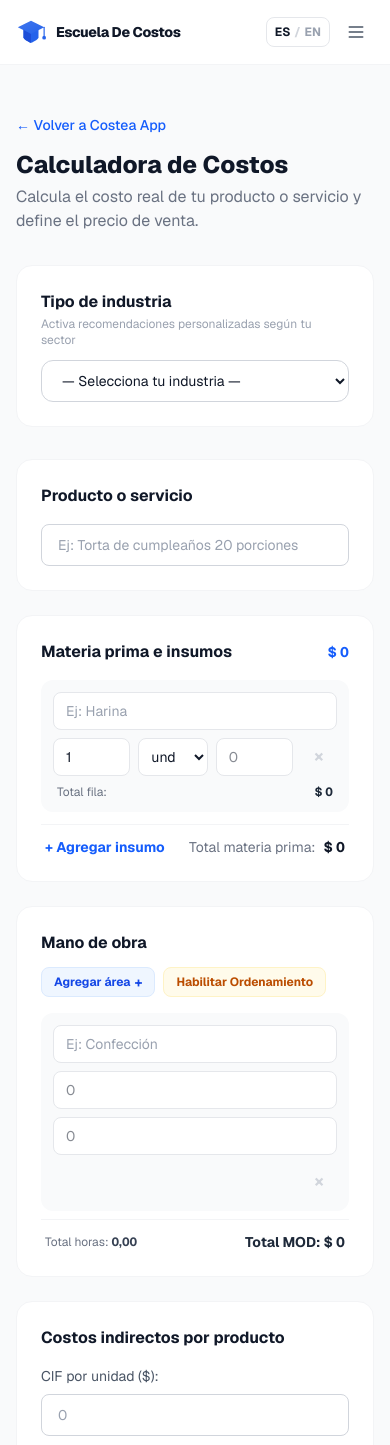
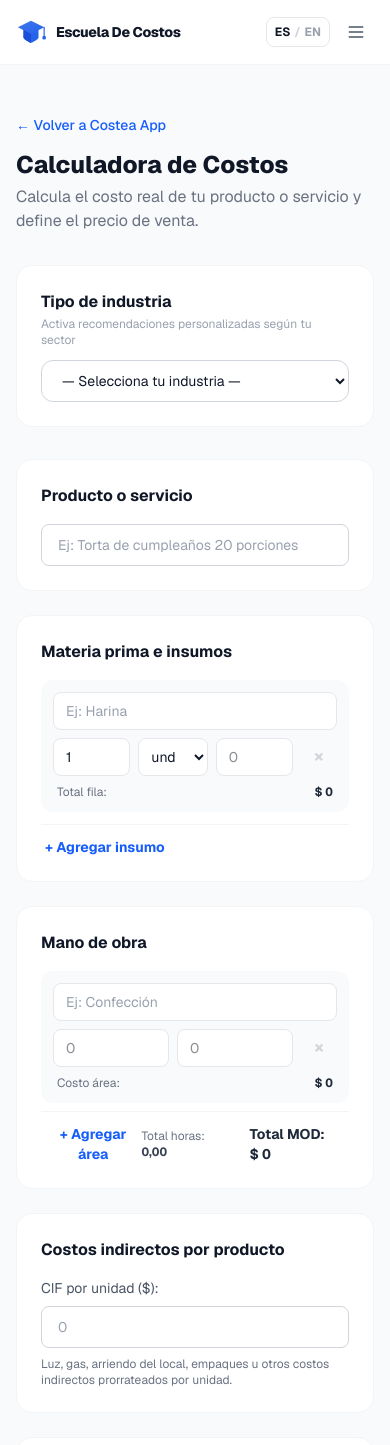
Before and after one commit to weupwealthylife-ops/costeav2, a Next.js app: page /costea/calculadora in a window 390 px wide. Shown: the top 1445 px of the page. Built offline with nearby package versions, Linux system fonts and the light colour scheme.

Commit message:
feat(calculadora): remove MP total badge, move MOD add-area to footer, remove sort toggle

```diff
--- a/src/app/costea/calculadora/page.tsx
+++ b/src/app/costea/calculadora/page.tsx
@@ -180,7 +180,6 @@ export default function CalculadoraPage() {
   const [productoNombre, setProductoNombre] = useState("");
   const [insumos, setInsumos] = useState<Insumo[]>(defaultInsumos);
   const [modRows, setModRows] = useState<MODRow[]>(defaultMOD);
-  const [ordenamientoHabilitado, setOrdenamientoHabilitado] = useState(false);
   const [cifStr, setCifStr] = useState("");
   const [gastosStr, setGastosStr] = useState("");
   const [margenBruto, setMargenBruto] = useState(30);
@@ -313,14 +312,6 @@ export default function CalculadoraPage() {
       prev.map((r) => (r.id === id ? { ...r, [field]: value } : r))
     );
   }
-  function moveMOD(index: number, direction: -1 | 1) {
-    const next = [...modRows];
-    const target = index + direction;
-    if (target < 0 || target >= next.length) return;
-    [next[index], next[target]] = [next[target], next[index]];
-    setModRows(next);
-  }
-
   // ── Alert styles ───────────────────────────────────────────────────────────
   const alertStyles: Record<AlertLevel, { card: string; title: string; body: string; dot: string }> = {
     error:   { card: "bg-red-50 border border-red-200",     title: "text-red-800",    body: "text-red-700",    dot: "bg-red-500" },
@@ -425,14 +416,9 @@ export default function CalculadoraPage() {
 
               {/* Materia prima e insumos */}
               <div className="bg-white rounded-2xl p-6 border border-gray-100">
-                <div className="flex items-center justify-between mb-4">
-                  <h2 className="font-bold text-gray-900">
+                <h2 className="font-bold text-gray-900 mb-4">
                   {t("Materia prima e insumos", "Raw materials & inputs")}
                 </h2>
-                  <span className="text-sm text-blue-600 font-semibold tabular-nums">
-                    {fmt(costoMateriaPrima)}
-                  </span>
-                </div>
 
                 <div className="space-y-3">
                   {/* Column headers — desktop */}
@@ -517,90 +503,47 @@ export default function CalculadoraPage() {
                   })}
                 </div>
 
-                {/* Grand total row */}
-                <div className="mt-3 border-t border-gray-100 pt-3 flex items-center justify-between px-1">
+                {/* Add row */}
+                <div className="mt-3 border-t border-gray-100 pt-3 px-1">
                   <button
                     onClick={addInsumo}
                     className="text-sm text-blue-600 hover:text-blue-700 font-semibold flex items-center gap-1"
                   >
                     + {t("Agregar insumo", "Add input")}
                   </button>
-                  <div className="flex items-center gap-2 text-sm">
-                    <span className="text-gray-500">{t("Total materia prima:", "Total raw materials:")}</span>
-                    <span className="font-bold text-gray-900 tabular-nums">{fmt(costoMateriaPrima)}</span>
-                  </div>
                 </div>
               </div>
 
               {/* Mano de obra */}
               <div className="bg-white rounded-2xl p-6 border border-gray-100">
-                <div className="flex flex-wrap items-center justify-between gap-3 mb-4">
-                  <h2 className="font-bold text-gray-900">{t("Mano de obra", "Labor")}</h2>
-                  <div className="flex flex-wrap items-center gap-2">
-                    <button
-                      onClick={addMOD}
-                      className="inline-flex items-center gap-1 text-xs font-semibold px-3 py-1.5 rounded-lg bg-blue-50 text-blue-700 hover:bg-blue-100 border border-blue-100 transition-colors"
-                    >
-                      {t("Agregar área", "Add area")}
-                      <span className="text-sm leading-none font-bold">+</span>
-                    </button>
-                    <button
-                      onClick={() => setOrdenamientoHabilitado((o) => !o)}
-                      className={`inline-flex items-center text-xs font-semibold px-3 py-1.5 rounded-lg border transition-colors ${
-                        ordenamientoHabilitado
-                          ? "bg-amber-100 text-amber-800 border-amber-200 hover:bg-amber-200"
-                          : "bg-amber-50 text-amber-700 border-amber-100 hover:bg-amber-100"
-                      }`}
-                    >
-                      {t("Habilitar Ordenamiento", "Enable Sorting")}
-                    </button>
-                  </div>
-                </div>
+                <h2 className="font-bold text-gray-900 mb-4">{t("Mano de obra", "Labor")}</h2>
 
-                {modRows.length > 0 && (
                 <div className="space-y-2">
+                  {/* Column headers — desktop */}
                   <div className="hidden sm:grid grid-cols-12 gap-2 text-xs text-gray-400 font-medium px-1 mb-1">
-                      {ordenamientoHabilitado && <span className="col-span-1" />}
-                      <span className={ordenamientoHabilitado ? "col-span-3" : "col-span-4"}>
-                        {t("Área", "Area")}
-                      </span>
+                    <span className="col-span-4">{t("Área", "Area")}</span>
                     <span className="col-span-3">{t("$/hora hombre", "$/man-hour")}</span>
                     <span className="col-span-2">{t("Horas", "Hours")}</span>
                     <span className="col-span-2 text-right">{t("Costo", "Cost")}</span>
                     <span className="col-span-1" />
                   </div>
 
-                    {modRows.map((row, idx) => {
+                  {modRows.map((row) => {
                     const costoPorArea = num(row.costoHoraStr) * num(row.tiempoStr);
                     return (
                       <div
                         key={row.id}
                         className="flex flex-col sm:grid sm:grid-cols-12 gap-2 sm:items-center bg-gray-50 sm:bg-transparent rounded-xl sm:rounded-none p-3 sm:p-0"
                       >
-                          {ordenamientoHabilitado && (
-                            <div className="sm:col-span-1 hidden sm:flex flex-col gap-0.5 items-center">
-                              <button
-                                onClick={() => moveMOD(idx, -1)}
-                                disabled={idx === 0}
-                                aria-label={t("Mover arriba", "Move up")}
-                                className="text-gray-300 hover:text-gray-600 disabled:opacity-20 text-[10px] p-0.5 leading-none"
-                              >▲</button>
-                              <button
-                                onClick={() => moveMOD(idx, 1)}
-                                disabled={idx === modRows.length - 1}
-                                aria-label={t("Mover abajo", "Move down")}
-                                className="text-gray-300 hover:text-gray-600 disabled:opacity-20 text-[10px] p-0.5 leading-none"
-                              >▼</button>
-                            </div>
-                          )}
                         <input
                           type="text"
                           value={row.area}
                           onChange={(e) => updateMOD(row.id, "area", e.target.value)}
                           placeholder={t("Ej: Confección", "e.g. Assembly")}
                           aria-label={t("Área fabricante", "Production area")}
-                            className={`border border-gray-200 rounded-lg px-3 py-2 text-sm text-gray-900 placeholder:text-gray-400 focus:outline-none focus:ring-2 focus:ring-blue-500 bg-white min-w-0 ${ordenamientoHabilitado ? "sm:col-span-3" : "sm:col-span-4"}`}
+                          className="sm:col-span-4 border border-gray-200 rounded-lg px-3 py-2 text-sm text-gray-900 placeholder:text-gray-400 focus:outline-none focus:ring-2 focus:ring-blue-500 bg-white min-w-0"
                         />
+                        <div className="flex gap-2 sm:contents">
                           <input
                             type="text"
                             inputMode="decimal"
@@ -608,7 +551,7 @@ export default function CalculadoraPage() {
                             onChange={(e) => updateMOD(row.id, "costoHoraStr", e.target.value)}
                             aria-label={t("Costo hora hombre", "Hourly rate")}
                             placeholder="0"
-                            className="sm:col-span-3 border border-gray-200 rounded-lg px-3 py-2 text-sm text-gray-900 focus:outline-none focus:ring-2 focus:ring-blue-500 bg-white min-w-0"
+                            className="flex-1 sm:col-span-3 border border-gray-200 rounded-lg px-3 py-2 text-sm text-gray-900 focus:outline-none focus:ring-2 focus:ring-blue-500 bg-white min-w-0"
                           />
                           <input
                             type="text"
@@ -617,31 +560,47 @@ export default function CalculadoraPage() {
                             onChange={(e) => updateMOD(row.id, "tiempoStr", e.target.value)}
                             aria-label={t("Tiempo estándar en horas", "Standard time in hours")}
                             placeholder="0"
-                            className="sm:col-span-2 border border-gray-200 rounded-lg px-3 py-2 text-sm text-gray-900 focus:outline-none focus:ring-2 focus:ring-blue-500 bg-white min-w-0"
+                            className="flex-1 sm:col-span-2 border border-gray-200 rounded-lg px-3 py-2 text-sm text-gray-900 focus:outline-none focus:ring-2 focus:ring-blue-500 bg-white min-w-0"
                           />
-                          <div className="sm:col-span-2 text-right text-sm font-semibold text-gray-700 tabular-nums hidden sm:block pr-1">
+                          <div className="hidden sm:flex sm:col-span-2 items-center justify-end pr-1 min-w-0">
+                            <span className="text-sm font-semibold text-gray-700 tabular-nums truncate">
                               {fmt(costoPorArea)}
+                            </span>
                           </div>
                           <button
                             onClick={() => removeMOD(row.id)}
                             aria-label={t("Eliminar área", "Remove area")}
-                            className="sm:col-span-1 w-9 h-9 flex items-center justify-center text-gray-300 hover:text-red-400 transition-colors text-lg font-bold rounded-lg hover:bg-red-50 ml-auto sm:ml-0"
+                            className="sm:col-span-1 w-9 h-9 flex items-center justify-center text-gray-300 hover:text-red-400 transition-colors text-lg font-bold rounded-lg hover:bg-red-50 shrink-0"
                           >×</button>
+                        </div>
+                        {/* Mobile cost */}
+                        <div className="sm:hidden flex justify-between items-center text-xs text-gray-500 px-1">
+                          <span>{t("Costo área:", "Area cost:")}</span>
+                          <span className="font-semibold text-gray-800 tabular-nums">{fmt(costoPorArea)}</span>
+                        </div>
                       </div>
                     );
                   })}
 
-                    <div className="border-t border-gray-100 pt-3 flex items-center justify-between text-sm px-1">
+                  {/* Footer */}
+                  <div className="border-t border-gray-100 pt-3 flex items-center justify-between px-1">
+                    <button
+                      onClick={addMOD}
+                      className="text-sm text-blue-600 hover:text-blue-700 font-semibold flex items-center gap-1"
+                    >
+                      + {t("Agregar área", "Add area")}
+                    </button>
+                    <div className="flex items-center gap-2 text-sm">
                       <span className="text-gray-500 text-xs">
                         {t("Total horas:", "Total hours:")}{" "}
                         <span className="font-semibold text-gray-700 tabular-nums">{fmtDec(totalHoras)}</span>
                       </span>
-                      <span className="font-bold text-gray-800 tabular-nums text-sm">
+                      <span className="font-bold text-gray-800 tabular-nums ml-3">
                         {t("Total MOD:", "Total MOD:")} {fmt(totalMOD)}
                       </span>
                     </div>
                   </div>
-                )}
+                </div>
               </div>
 
               {/* CIF */}
```
Lines whose indentation alone changed are shown as unchanged.
